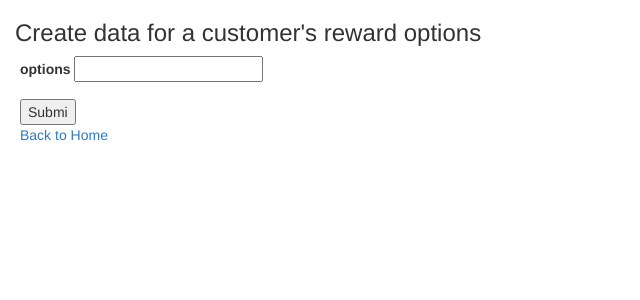
After one commit to yevgeniychaplygin3/cs340, a Flask app: template templates/customers_rewards.html in a window 1280 px wide. The commit adds this page. Shown: the top 300 px of the page, without its empty margins (0-640 px from the left). Run offline with Flask 2, Linux system fonts and the light colour scheme; the template is opened without the code that fills it, so the values that code supplies are empty; parts of the project's set-up code (start-up, migrations or seed data) failed here and were passed over; some libraries are stand-ins or nearby versions.

Commit message:
customers_rewards added

```diff
--- /dev/null
+++ b/templates/customers_rewards.html
@@ -0,0 +1,23 @@
+{% extends 'base.html' %}
+
+{% block title %}
+Customers-Rewards Page
+{% endblock %}
+
+{% block container %}
+    <h3 style="margin-left:15px;">Create data for a customer's reward options</h3>
+
+    <form action="{{ url_for('customers_rewards_results') }}" method="POST" style="margin-left:20px;">
+    <div id="customers-rewards">
+        <div class="form-group">
+            <label>options</label>
+            <input name="options">
+        </div>
+        <div>
+            <button>Submi</button>
+        </div>
+    </div>
+    <a href="/">Back to Home</a>
+
+    </form>
+{% endblock %}
```
Also changed, not shown: templates/index.html (+10 -0 lines).
